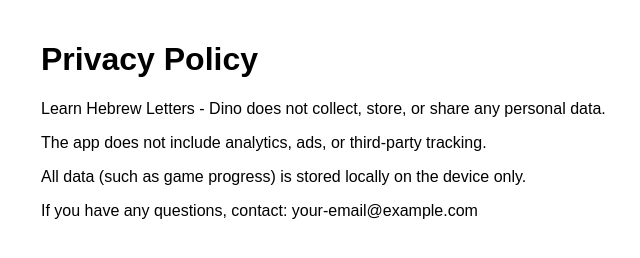
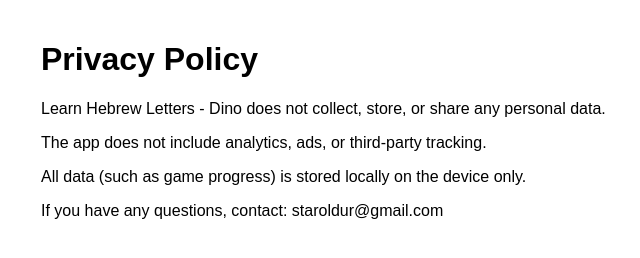
Before and after one commit to Staroldur/letters-app, a plain HTML site: page privacy.html in a window 1280 px wide. Shown: the full height of the page, 299-939 px from the left. Drawn offline with Linux system fonts and the light colour scheme.

Commit message:
Update contact email in privacy.html

```diff
--- a/privacy.html
+++ b/privacy.html
@@ -14,7 +14,7 @@
 
 <p>All data (such as game progress) is stored locally on the device only.</p>
 
-<p>If you have any questions, contact: your-email@example.com</p>
+<p>If you have any questions, contact: staroldur@gmail.com</p>
 
 </body>
 </html>
```
